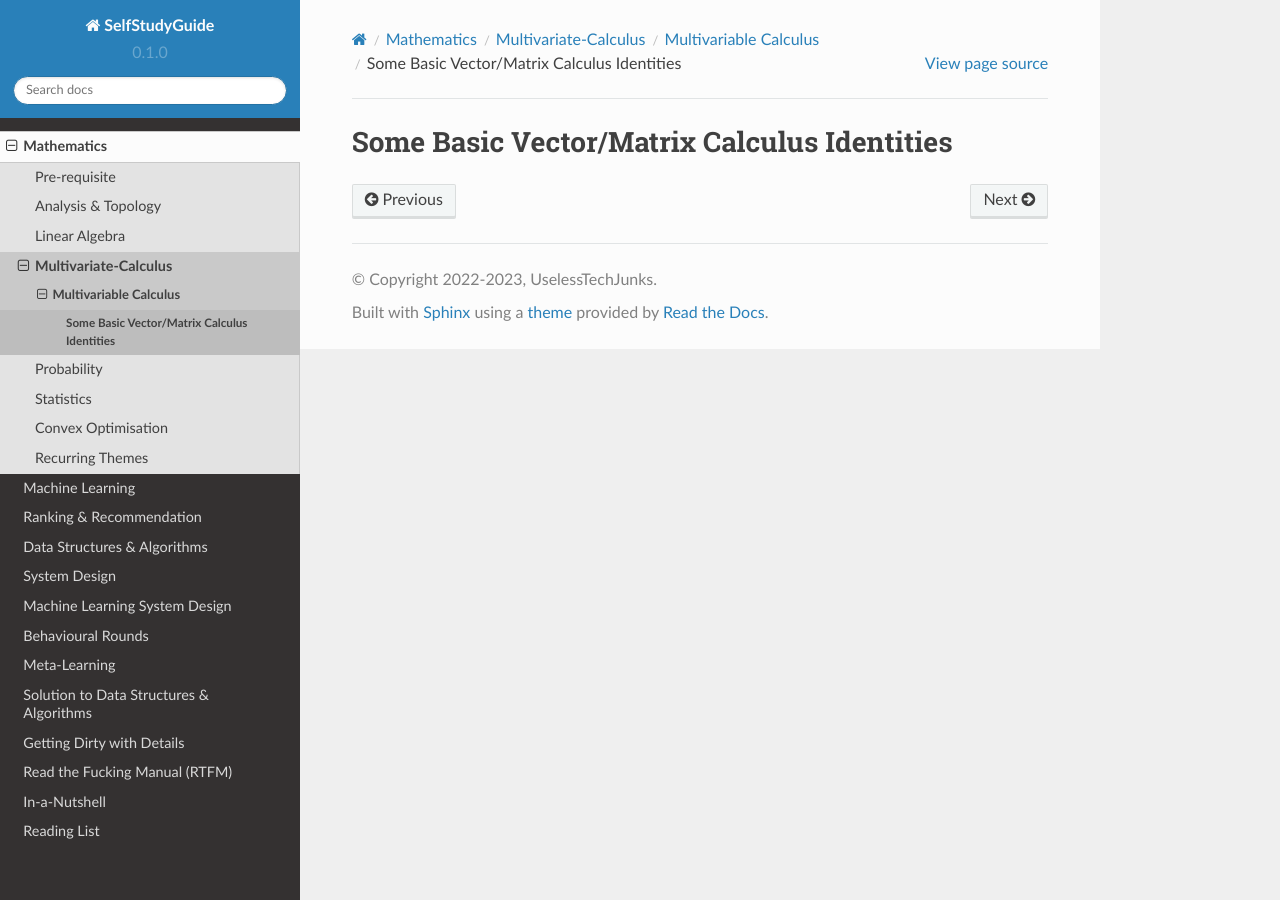
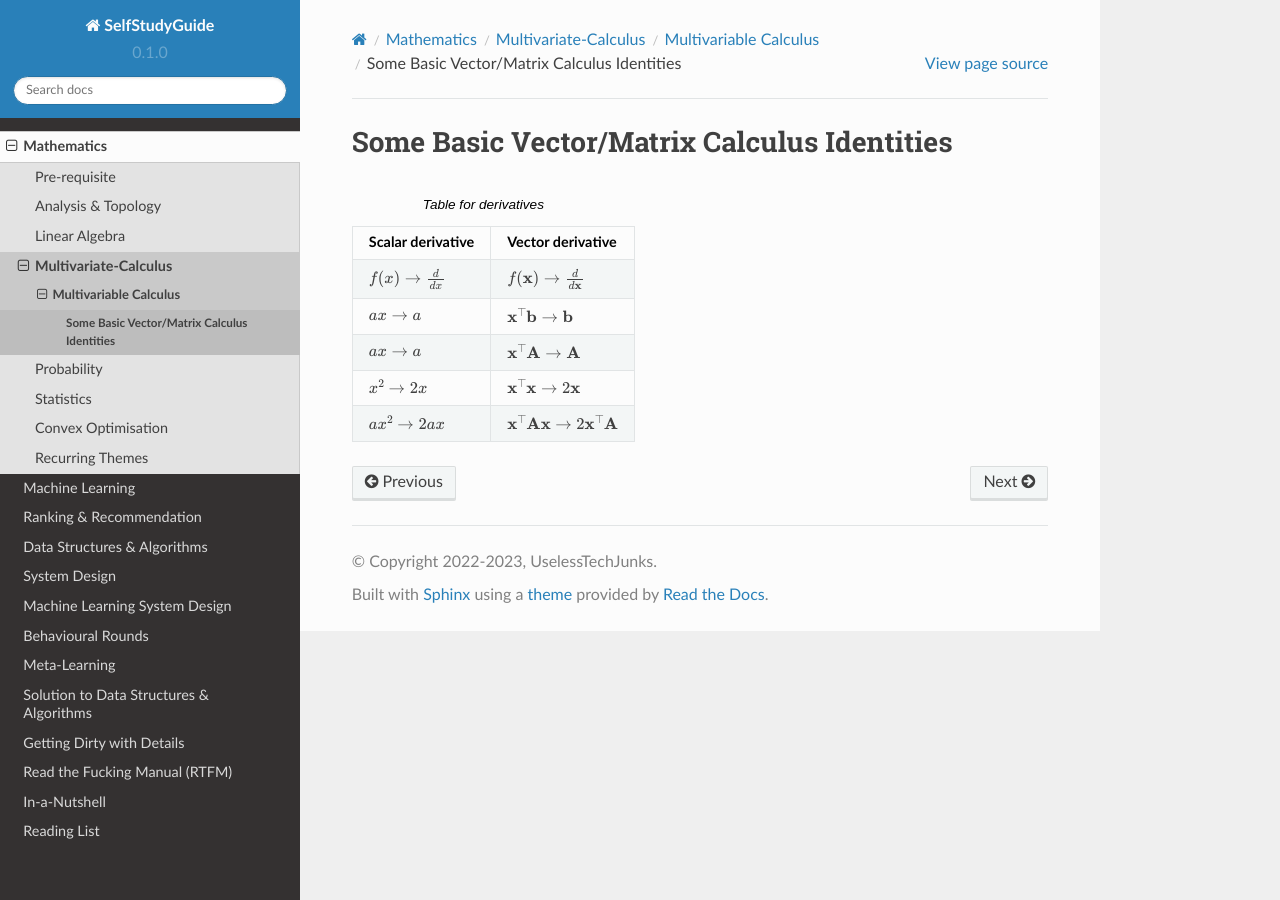
Before and after one commit to uselesstechjunks/leetcode, a Sphinx documentation site: the page built from docs/source/math/calc3/useful.rst, in a window 1280 px wide. Built offline with Sphinx 7.4.7 and the Read the Docs theme 2.0.0, drawn with Linux system fonts in a browser that asks for light colours.

Commit message:
Update useful.rst

```diff
--- a/docs/source/math/calc3/useful.rst
+++ b/docs/source/math/calc3/useful.rst
@@ -1,3 +1,16 @@
 ##########################################################
 Some Basic Vector/Matrix Calculus Identities
 ##########################################################
+
+.. table:: Table for derivatives
+		:widths: auto
+
+		=============================================	========================================================================
+		Scalar derivative															Vector derivative
+		=============================================	========================================================================
+		:math:`f(x)\to\frac{\mathop{d}}{\mathop{dx}}`	:math:`f(\mathbf{x})\to\frac{\mathop{d}}{\mathop{d\mathbf{x}}}`
+		:math:`ax\to a`																:math:`\mathbf{x}^\top\mathbf{b}\to \mathbf{b}`
+		:math:`ax\to a`																:math:`\mathbf{x}^\top\mathbf{A}\to \mathbf{A}`
+		:math:`x^2\to 2x`															:math:`\mathbf{x}^\top\mathbf{x}\to 2\mathbf{x}`
+		:math:`ax^2\to 2ax`														:math:`\mathbf{x}^\top\mathbf{A}\mathbf{x}\to 2\mathbf{x}^\top\mathbf{A}`
+		=============================================	========================================================================
```
